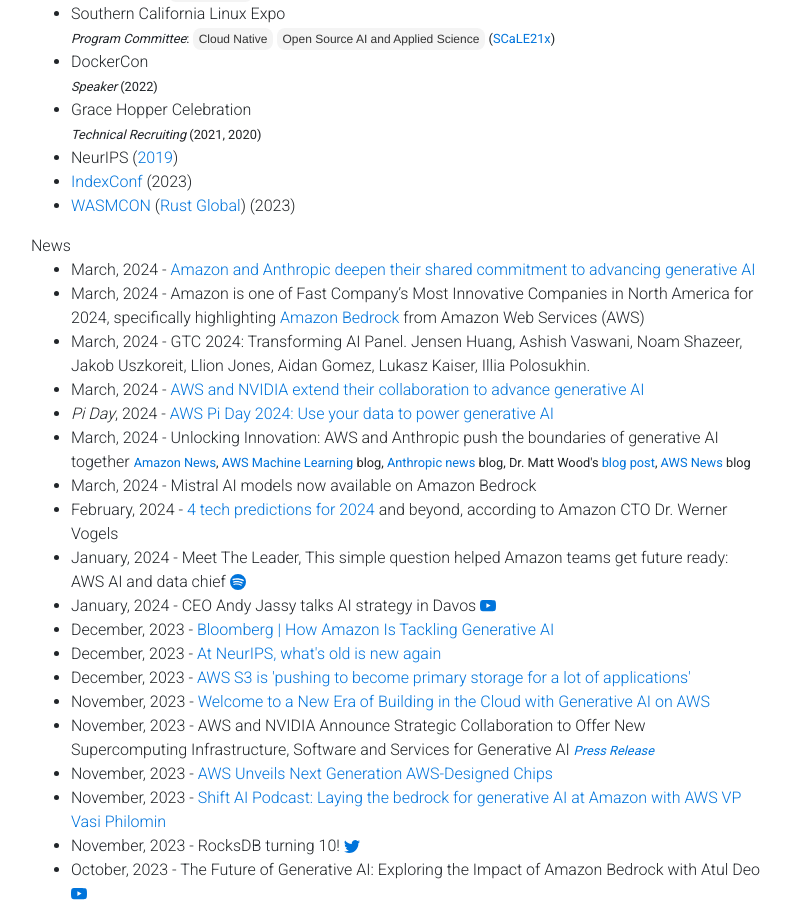
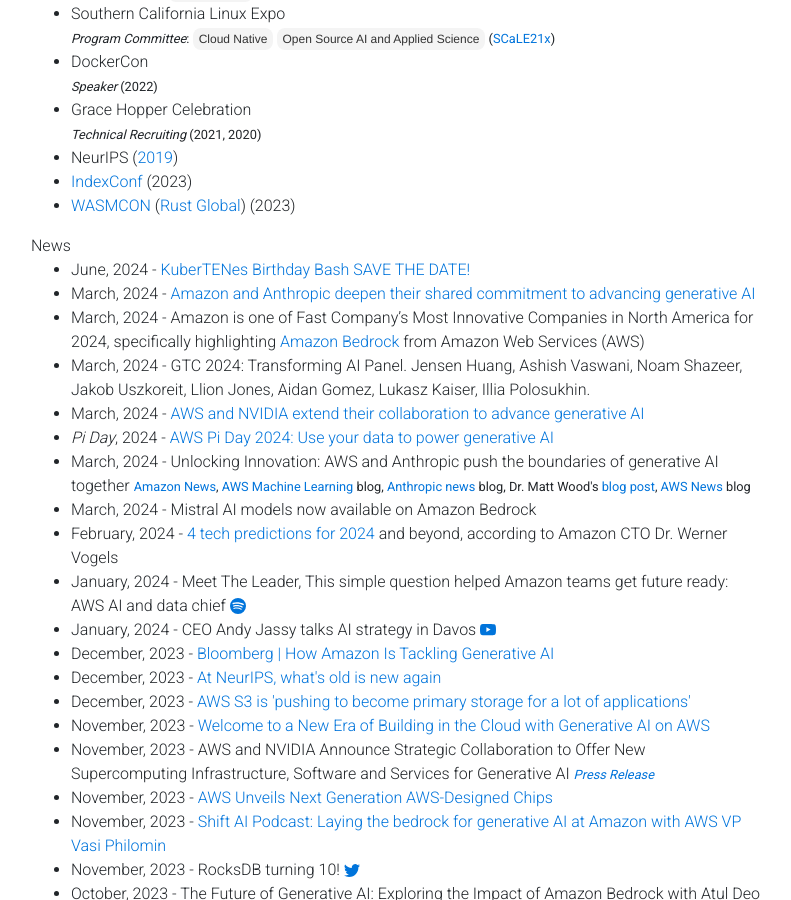
Before and after one commit to gfw001/gfw001.github.io, a Jekyll site: the page portfolio.html, which Jekyll copies as it is, in a window 1280 px wide and 900 px high, scrolled down 1688 px. Shown: the whole window, without its empty margins (54-845 px from the left). Built offline with Jekyll 4.4.1, drawn with Linux system fonts in a browser that asks for light colours; nearby versions of some CDN libraries; a style sheet for code colours, icons or effects is not loaded.

Commit message:
Update portfolio.html

```diff
--- a/portfolio.html
+++ b/portfolio.html
@@ -309,7 +309,9 @@
       News
 	<ul>
 
-
+	<li>
+	       June, 2024 - <a href="https://events.linuxfoundation.org/kuber10es-birthday-bash/">KuberTENes Birthday Bash SAVE THE DATE!</a>
+	</li>
 	<li>
 	       March, 2024 - <a href="https://www.aboutamazon.com/news/company-news/amazon-anthropic-ai-investment">Amazon and Anthropic deepen their shared commitment to advancing generative AI</a>
 	</li>
```
